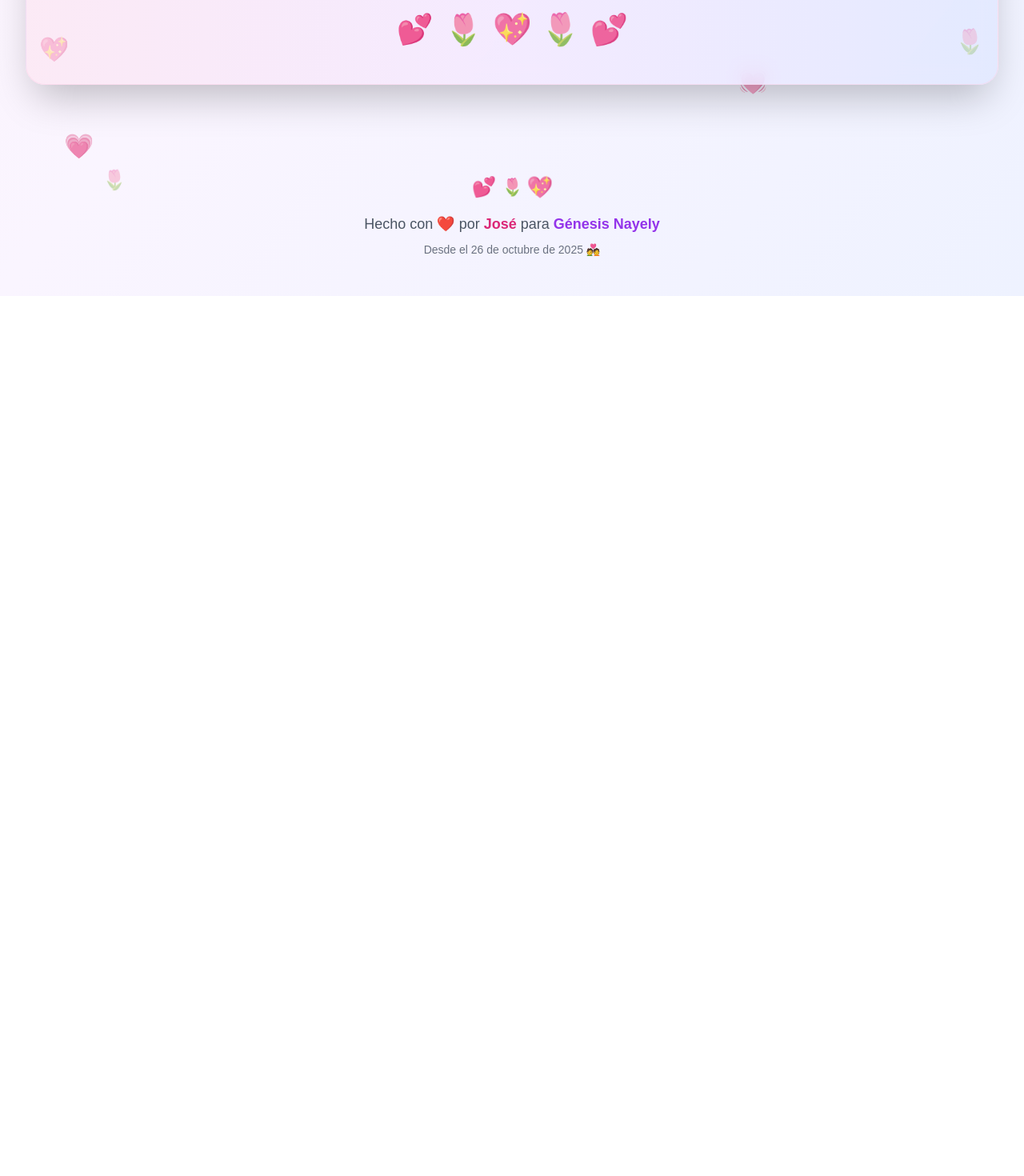
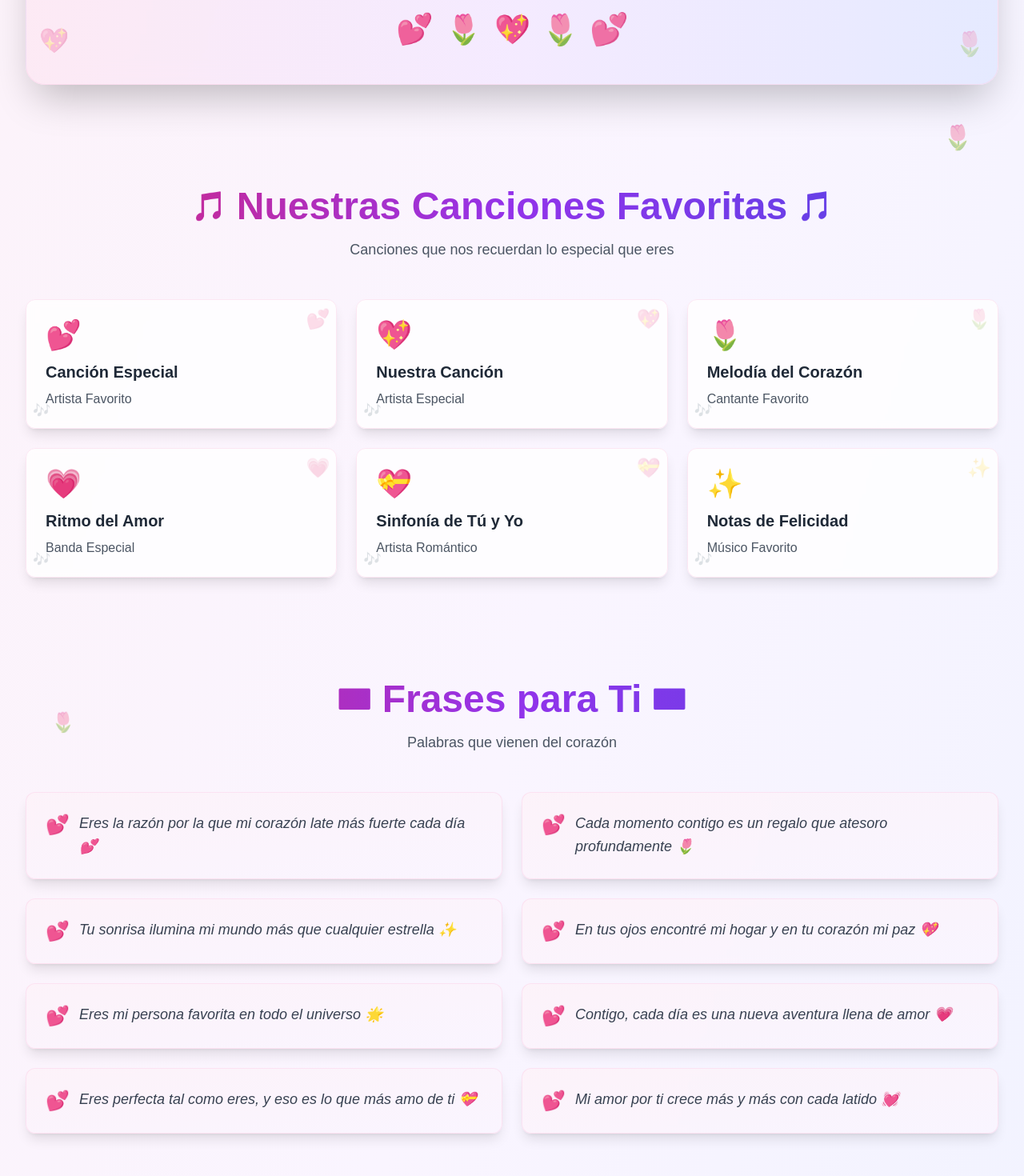
Before and after one commit to jsalcedo85/genesisnayely, a Next.js app: page / in a window 1280 px wide. Shown: the part 1276-2746 px from the top of the page at 80% size. Before the commit the page ends 1646 px from the top, so only its background shows below. Built offline with nearby package versions, Linux system fonts and the light colour scheme.

Commit message:
Agregar secciones: canciones favoritas, frases, carta de amor y calendario de fechas especiales

```diff
--- a/app/page.tsx
+++ b/app/page.tsx
@@ -143,6 +143,156 @@ export default function Home() {
         </div>
       </section>
 
+      {/* Sección: Canciones Favoritas */}
+      <section className="max-w-7xl mx-auto px-4 sm:px-6 lg:px-8 py-16 relative z-10">
+        <div className="text-center mb-12">
+          <h2 className="text-4xl sm:text-5xl font-bold text-transparent bg-clip-text bg-gradient-to-r from-pink-600 via-purple-600 to-indigo-600 mb-4 flex items-center justify-center gap-3">
+            <span className="text-4xl">🎵</span>
+            <span>Nuestras Canciones Favoritas</span>
+            <span className="text-4xl">🎵</span>
+          </h2>
+          <p className="text-gray-600 dark:text-gray-400 text-lg">Canciones que nos recuerdan lo especial que eres</p>
+        </div>
+
+        <div className="grid md:grid-cols-2 lg:grid-cols-3 gap-6">
+          {[
+            { title: "Canción Especial", artist: "Artista Favorito", emoji: "💕" },
+            { title: "Nuestra Canción", artist: "Artista Especial", emoji: "💖" },
+            { title: "Melodía del Corazón", artist: "Cantante Favorito", emoji: "🌷" },
+            { title: "Ritmo del Amor", artist: "Banda Especial", emoji: "💗" },
+            { title: "Sinfonía de Tú y Yo", artist: "Artista Romántico", emoji: "💝" },
+            { title: "Notas de Felicidad", artist: "Músico Favorito", emoji: "✨" },
+          ].map((song, index) => (
+            <div
+              key={index}
+              className="bg-white/80 dark:bg-gray-800/80 backdrop-blur-sm rounded-xl p-6 shadow-lg hover:shadow-2xl transition-all duration-300 transform hover:-translate-y-2 border border-pink-100 dark:border-pink-900/30 relative overflow-hidden group"
+            >
+              <div className="absolute top-2 right-2 text-2xl opacity-20 group-hover:opacity-40 transition-opacity">{song.emoji}</div>
+              <div className="text-4xl mb-3">{song.emoji}</div>
+              <h3 className="text-xl font-bold text-gray-800 dark:text-white mb-2">{song.title}</h3>
+              <p className="text-gray-600 dark:text-gray-400">{song.artist}</p>
+              <div className="absolute bottom-2 left-2 text-lg opacity-20 group-hover:opacity-40 transition-opacity">🎶</div>
+            </div>
+          ))}
+        </div>
+      </section>
+
+      {/* Sección: Frases para Ti */}
+      <section className="max-w-7xl mx-auto px-4 sm:px-6 lg:px-8 py-16 relative z-10">
+        <div className="text-center mb-12">
+          <h2 className="text-4xl sm:text-5xl font-bold text-transparent bg-clip-text bg-gradient-to-r from-pink-600 via-purple-600 to-indigo-600 mb-4 flex items-center justify-center gap-3">
+            <span className="text-4xl">💌</span>
+            <span>Frases para Ti</span>
+            <span className="text-4xl">💌</span>
+          </h2>
+          <p className="text-gray-600 dark:text-gray-400 text-lg">Palabras que vienen del corazón</p>
+        </div>
+
+        <div className="grid md:grid-cols-2 gap-6">
+          {[
+            "Eres la razón por la que mi corazón late más fuerte cada día 💕",
+            "Cada momento contigo es un regalo que atesoro profundamente 🌷",
+            "Tu sonrisa ilumina mi mundo más que cualquier estrella ✨",
+            "En tus ojos encontré mi hogar y en tu corazón mi paz 💖",
+            "Eres mi persona favorita en todo el universo 🌟",
+            "Contigo, cada día es una nueva aventura llena de amor 💗",
+            "Eres perfecta tal como eres, y eso es lo que más amo de ti 💝",
+            "Mi amor por ti crece más y más con cada latido 💓",
+          ].map((phrase, index) => (
+            <div
+              key={index}
+              className="bg-gradient-to-br from-pink-50/80 to-purple-50/80 dark:from-pink-900/20 dark:to-purple-900/20 backdrop-blur-sm rounded-xl p-6 shadow-lg hover:shadow-xl transition-all duration-300 border border-pink-200/50 dark:border-pink-800/30 relative"
+            >
+              <div className="flex items-start gap-3">
+                <span className="text-2xl flex-shrink-0">💕</span>
+                <p className="text-gray-700 dark:text-gray-300 text-lg italic leading-relaxed">{phrase}</p>
+              </div>
+            </div>
+          ))}
+        </div>
+      </section>
+
+      {/* Sección: Carta de Amor */}
+      <section className="max-w-4xl mx-auto px-4 sm:px-6 lg:px-8 py-16 relative z-10">
+        <div className="bg-white/90 dark:bg-gray-800/90 backdrop-blur-md rounded-3xl p-8 sm:p-12 shadow-2xl border-2 border-pink-200/50 dark:border-pink-800/50 relative overflow-hidden">
+          <div className="absolute top-4 left-4 text-3xl opacity-20">💌</div>
+          <div className="absolute top-4 right-4 text-3xl opacity-20">💕</div>
+          <div className="absolute bottom-4 left-4 text-3xl opacity-20">🌷</div>
+          <div className="absolute bottom-4 right-4 text-3xl opacity-20">💖</div>
+
+          <div className="relative z-10">
+            <div className="text-center mb-8">
+              <h2 className="text-3xl sm:text-4xl font-bold text-transparent bg-clip-text bg-gradient-to-r from-pink-600 via-purple-600 to-indigo-600 mb-2">
+                Una Carta para Ti
+              </h2>
+              <p className="text-gray-500 dark:text-gray-400">Con todo mi amor, José</p>
+            </div>
+
+            <div className="space-y-6 text-gray-700 dark:text-gray-300 text-lg leading-relaxed">
+              <p className="text-xl font-semibold text-pink-600 dark:text-pink-400">
+                Mi querida Génesis Nayely,
+              </p>
+
+              <p>
+                Desde el momento en que te conocí, supe que eras alguien especial. Cada día que pasa contigo es un regalo que atesoro profundamente en mi corazón. Tu sonrisa, tu forma de ser, cada pequeño detalle de ti hace que mi mundo sea más hermoso.
+              </p>
+
+              <p>
+                El 26 de octubre de 2025 marcó el inicio de algo hermoso entre nosotros. Desde ese día, cada momento juntos ha sido mágico. Recuerdo cada fecha especial: el 27 de octubre, el 31 de octubre, y el 8 de noviembre... cada uno de esos días está grabado en mi memoria como momentos perfectos.
+              </p>
+
+              <p>
+                Eres una persona increíble, llena de luz y amor. Cada día aprendo algo nuevo de ti y me enamoro más. Quiero que sepas que eres importante para mí, que te amo profundamente, y que estoy agradecido por tenerte en mi vida.
+              </p>
+
+              <p>
+                Esta página es solo una pequeña muestra de todo lo que siento por ti. Espero que cuando la veas, puedas sentir todo el amor y la dedicación que puse en cada detalle.
+              </p>
+
+              <p className="text-xl font-semibold text-purple-600 dark:text-purple-400 mt-8">
+                Con todo mi amor y cariño,<br />
+                <span className="text-2xl">José 💕</span>
+              </p>
+            </div>
+          </div>
+        </div>
+      </section>
+
+      {/* Sección: Calendario de Fechas Especiales */}
+      <section className="max-w-7xl mx-auto px-4 sm:px-6 lg:px-8 py-16 relative z-10">
+        <div className="text-center mb-12">
+          <h2 className="text-4xl sm:text-5xl font-bold text-transparent bg-clip-text bg-gradient-to-r from-pink-600 via-purple-600 to-indigo-600 mb-4 flex items-center justify-center gap-3">
+            <span className="text-4xl">📅</span>
+            <span>Nuestras Fechas Especiales</span>
+            <span className="text-4xl">📅</span>
+          </h2>
+          <p className="text-gray-600 dark:text-gray-400 text-lg">Momentos inolvidables que hemos compartido juntos</p>
+        </div>
+
+        <div className="grid md:grid-cols-2 lg:grid-cols-4 gap-6">
+          {[
+            { date: "26 de octubre de 2025", day: "Domingo", special: "Nuestro primer día juntos 💕", emoji: "💑" },
+            { date: "27 de octubre de 2025", day: "Lunes", special: "Un día lleno de risas y amor 🌷", emoji: "💖" },
+            { date: "31 de octubre de 2025", day: "Viernes", special: "Una noche especial juntos 🎃", emoji: "💗" },
+            { date: "08 de noviembre de 2025", day: "Sábado", special: "Más momentos de felicidad ✨", emoji: "💝" },
+          ].map((moment, index) => (
+            <div
+              key={index}
+              className="bg-gradient-to-br from-pink-100/80 via-purple-100/80 to-indigo-100/80 dark:from-pink-900/30 dark:via-purple-900/30 dark:to-indigo-900/30 backdrop-blur-sm rounded-2xl p-6 shadow-xl hover:shadow-2xl transition-all duration-300 transform hover:-translate-y-2 border border-pink-200/50 dark:border-pink-800/30 relative overflow-hidden group"
+            >
+              <div className="absolute top-3 right-3 text-3xl opacity-30 group-hover:opacity-50 transition-opacity">{moment.emoji}</div>
+              <div className="text-center">
+                <div className="text-5xl mb-4">{moment.emoji}</div>
+                <p className="text-sm text-gray-500 dark:text-gray-400 mb-2">{moment.day}</p>
+                <h3 className="text-xl font-bold text-gray-800 dark:text-white mb-3">{moment.date}</h3>
+                <p className="text-gray-600 dark:text-gray-300 text-sm italic">{moment.special}</p>
+              </div>
+              <div className="absolute bottom-2 left-2 text-lg opacity-20 group-hover:opacity-40 transition-opacity">💕</div>
+            </div>
+          ))}
+        </div>
+      </section>
+
       {/* Footer */}
       <footer className="max-w-7xl mx-auto px-4 sm:px-6 lg:px-8 py-12 text-center relative z-10">
         <div className="flex items-center justify-center gap-2 mb-4">
```
